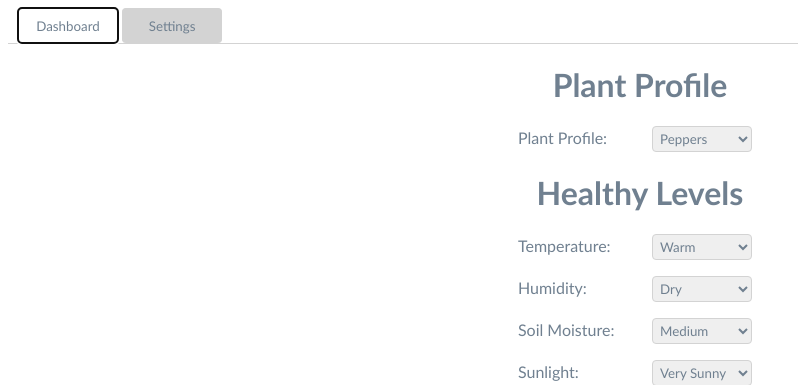
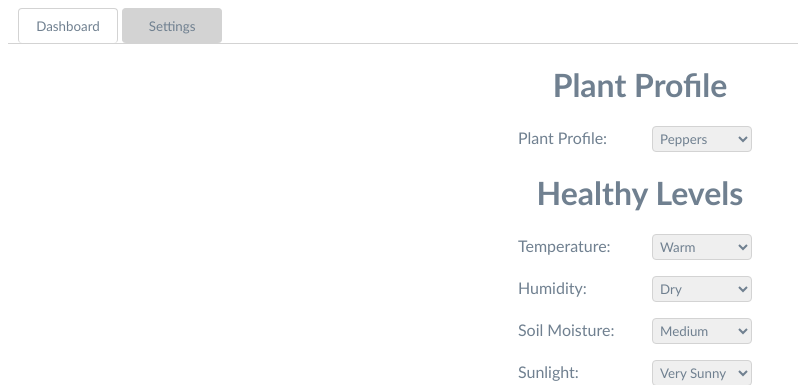
Before and after one commit to colestrine/NYSG, a Django app: page /settings/ in a window 1280 px wide, with the restyled element focused. Shown: the top 385 px of the page, without its empty margins (0-798 px from the left). Run offline with Django 3.2, Linux system fonts and the light colour scheme.

Commit message:
Fixed tab outline issue

```diff
--- a/UI/greenhouse/static/css/main.css
+++ b/UI/greenhouse/static/css/main.css
@@ -61,6 +61,10 @@ form p label {
 	border-bottom: none;
 }
 
+.header-button-inactive:focus {
+	outline: none;
+}
+
 .header-button-active {
 	height: 35px;
 	width: 100px;
@@ -68,6 +72,10 @@ form p label {
 	border: solid 1px lightgray;
 	border-radius: 4px;
 	border-bottom: none;
+}
+
+.header-button-active:focus {
+	outline: none;
 }
 
 .header-link {
```
